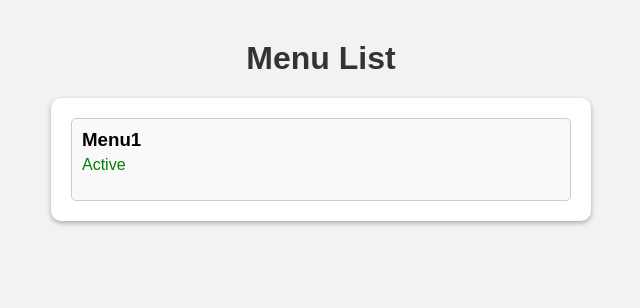
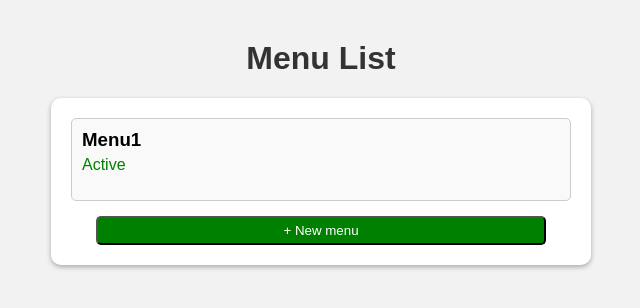
Before and after one commit to ZiadRabea/infinitfolio, a Django app: page /mymenus in a window 1280 px wide. Shown: the top 308 px of the page, without its empty margins (319-959 px from the left). Run offline with Django 4.2, Linux system fonts and the light colour scheme; a user stored in the database is signed in; data comes from the database, SQL or seed files in the repository; tables that the repository leaves empty hold one stand-in row (values such as "Sample post").

Commit message:
make it better

```diff
--- a/menu/templates/requests.html
+++ b/menu/templates/requests.html
@@ -60,6 +60,7 @@
             {%endif%}
         </div>
         {%endfor%}
+        <a href="/menus" style="text-decoration:none"><button style="width:90%; display:block; margin:0 auto; padding : 5px; border-radius:5px; background:green; color:white;">+ New menu</button></a>
     </div>
 </body>
 </html>
--- a/menu/views.py
+++ b/menu/views.py
@@ -20,6 +20,7 @@ def menu(request, id):
     return render(request, "menu.html", context)
 
 
+@login_required
 def user_menus(request):
     menus = Menu.objects.filter(user=request.user.profile)
     context = {
```
